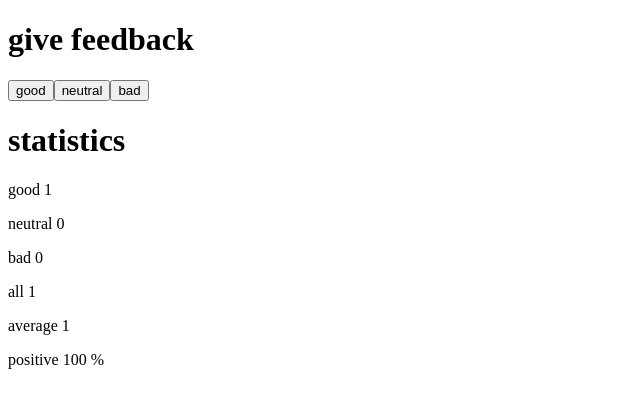
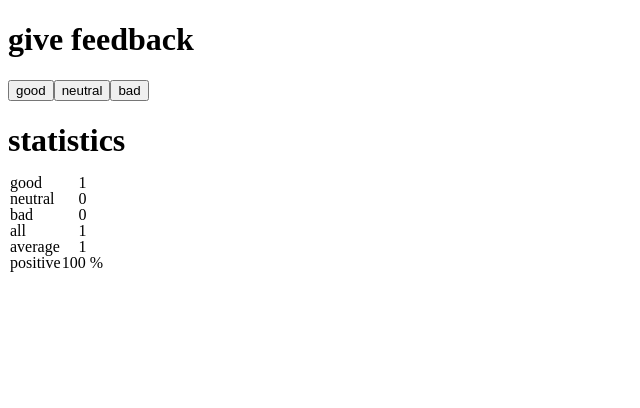
Before and after one commit to ESHWARGEEK/FULLSTACKOPEN-EXERCISES, a React (Vite) app in the folder part-1/part-1-exercise/: page / in a window 1280 px wide. Both pictures are taken after a click on the button "good". Shown: the top 408 px of the page, without its empty margins (0-640 px from the left). Built offline with nearby package versions, Linux system fonts and the light colour scheme; the HTML template or start-up script is replaced by a standard one.

Commit message:
finished 1.11 unicafe step 6

```diff
--- a/part-1/part-1-exercise/src/components/StatisticLine.jsx
+++ b/part-1/part-1-exercise/src/components/StatisticLine.jsx
@@ -1,9 +1,87 @@
-const StatisticLine = ({ text, value }) => {
+const StatisticLine = ({
+  good,
+  good_value,
+  bad,
+  bad_value,
+  neutral,
+  neutral_value,
+  total,
+  total_value,
+  average,
+  average_value,
+  percentage,
+  percentage_value,
+}) => {
   return (
     <div>
-      <p>
-        {text} {value}
-      </p>
+      <table style={{ tableLayout: "fixed", width: "100px" }}>
+        <tbody>
+          <tr>
+            <td style={{ padding: "0px", textAlign: "left", lineHeight: "0" }}>
+              {good}
+            </td>
+            <td
+              style={{ padding: "0px", textAlign: "center", lineHeight: "0" }}
+            >
+              {good_value}
+            </td>
+          </tr>
+          <tr>
+            <td style={{ padding: "0px", textAlign: "left", lineHeight: "0" }}>
+              {" "}
+              {neutral}{" "}
+            </td>
+            <td
+              style={{ padding: "0px", textAlign: "center", lineHeight: "0" }}
+            >
+              {neutral_value}
+            </td>
+          </tr>
+          <tr>
+            <td style={{ padding: "0px", textAlign: "left", lineHeight: "0" }}>
+              {" "}
+              {bad}{" "}
+            </td>
+            <td
+              style={{ padding: "0px", textAlign: "center", lineHeight: "0" }}
+            >
+              {bad_value}
+            </td>
+          </tr>
+          <tr>
+            <td style={{ padding: "0px", textAlign: "left", lineHeight: "0" }}>
+              {" "}
+              {total}{" "}
+            </td>
+            <td
+              style={{ padding: "0px", textAlign: "center", lineHeight: "0" }}
+            >
+              {total_value}
+            </td>
+          </tr>
+          <tr>
+            <td style={{ padding: "0px", textAlign: "left", lineHeight: "0" }}>
+              {" "}
+              {average}{" "}
+            </td>
+            <td
+              style={{ padding: "0px", textAlign: "center", lineHeight: "0" }}
+            >
+              {average_value}
+            </td>
+          </tr>
+          <tr>
+            <td style={{ padding: "0px", textAlign: "left", lineHeight: "0" }}>
+              {percentage}
+            </td>
+            <td
+              style={{ padding: "0px", textAlign: "center", lineHeight: "0" }}
+            >
+              {percentage_value}
+            </td>
+          </tr>
+        </tbody>
+      </table>
     </div>
   );
 };
--- a/part-1/part-1-exercise/src/components/Statistics.jsx
+++ b/part-1/part-1-exercise/src/components/Statistics.jsx
@@ -3,12 +3,12 @@ const Statistics = ({ total, average, percentage, good, bad, neutral }) => {
   if (good + neutral + bad !== 0) {
     return (
       <div>
-        <StatisticLine text="good" value={good} />
-        <StatisticLine text="neutral" value={neutral} />
-        <StatisticLine text="bad" value={bad} />
-        <StatisticLine text="all" value={total} />
-        <StatisticLine text="average" value={average} />
-        <StatisticLine text="positive" value={percentage} />
+        <StatisticLine good="good" good_value={good} />
+        <StatisticLine neutral="neutral" neutral_value={neutral} />
+        <StatisticLine bad="bad" bad_value={bad} />
+        <StatisticLine total="all" total_value={total} />
+        <StatisticLine average="average" average_value={average} />
+        <StatisticLine percentage="positive" percentage_value={percentage} />
       </div>
     );
   } else {
```
